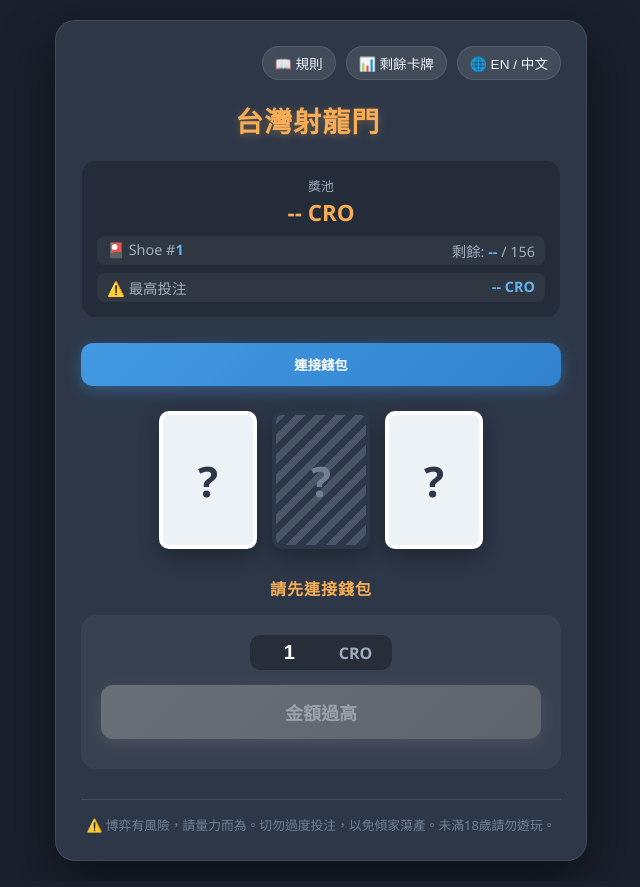
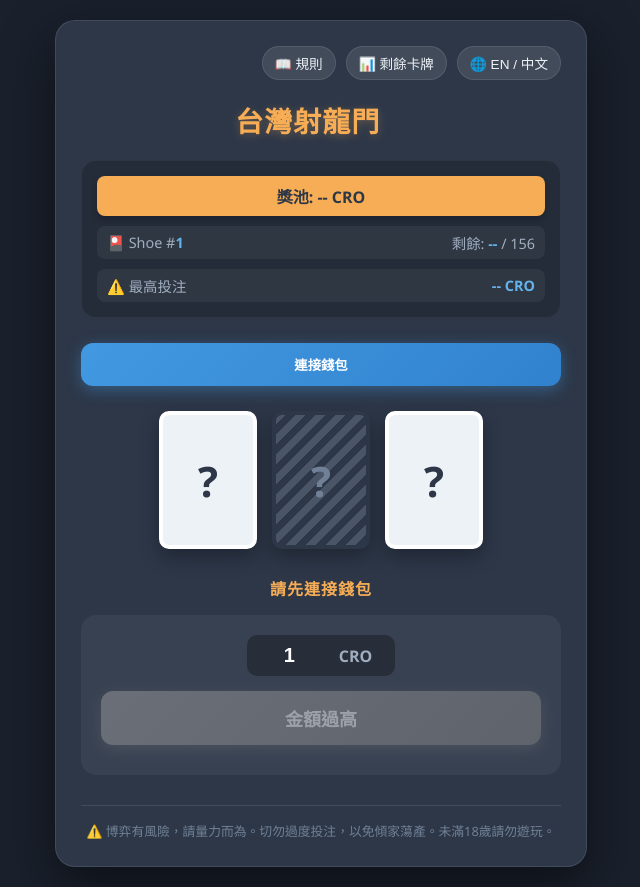
Before and after one commit to YANSUG/dragon-gate-game, a plain HTML site: page index.html in a window 1280 px wide. Shown: the whole page, without its empty margins (319-959 px from the left). Drawn offline with nearby package versions, Linux system fonts and the light colour scheme.

Commit message:
Update index.html

```diff
--- a/index.html
+++ b/index.html
@@ -76,14 +76,17 @@
             padding: 15px;
             margin-bottom: 25px;
             display: grid;
-            gap: 8px;
+            gap: 10px;
             border: 1px solid rgba(255,255,255,0.05);
         }
 
-        .pool-text {
-            font-size: 1.4em;
+        .pool-section {
+            background: var(--accent-gold);
+            color: #2d3748;
+            padding: 8px;
+            border-radius: 8px;
             font-weight: bold;
-            color: var(--accent-gold);
+            box-shadow: 0 4px 6px rgba(0,0,0,0.2);
         }
 
         .info-row {
@@ -91,9 +94,10 @@
             justify-content: space-between;
             font-size: 0.9em;
             color: var(--text-sub);
-            padding: 4px 10px;
+            padding: 6px 10px;
             background: rgba(255,255,255,0.05);
             border-radius: 8px;
+            align-items: center;
         }
         .highlight-val { color: #63b3ed; font-weight: bold; }
 
@@ -106,10 +110,14 @@
             padding: 12px;
             border-radius: 12px;
             font-weight: bold;
+            border: none;
+            cursor: pointer;
             box-shadow: 0 4px 15px rgba(66, 153, 225, 0.4);
+            transition: 0.2s;
         }
-        .wallet-addr { font-size: 0.8em; color: var(--text-sub); margin-top: 5px; }
-        .wallet-bal { font-size: 0.9em; color: var(--accent-green); font-weight: bold; }
+        .btn-connect:hover { filter: brightness(1.1); transform: translateY(-2px); }
+        .wallet-addr { font-size: 0.8em; color: var(--text-sub); margin-top: 8px; word-break: break-all; }
+        .wallet-bal { font-size: 0.9em; color: var(--accent-green); font-weight: bold; margin-top: 4px; }
 
         /* --- 撲克牌區 --- */
         .cards-area {
@@ -163,7 +171,7 @@
             margin-bottom: 15px;
             background: rgba(0,0,0,0.3);
             border-radius: 10px;
-            padding: 5px;
+            padding: 8px;
             width: fit-content;
             margin-left: auto;
             margin-right: auto;
@@ -181,11 +189,7 @@
         .input-bet:focus { outline: none; }
         .currency-label { padding-right: 15px; color: var(--text-sub); font-weight: bold; }
 
-        button {
-            border: none;
-            cursor: pointer;
-            transition: 0.2s;
-        }
+        button { border: none; cursor: pointer; transition: 0.2s; }
         button:disabled { opacity: 0.5; cursor: not-allowed; filter: grayscale(1); }
 
         .btn-action {
@@ -259,7 +263,6 @@
         .modal-card.side { width: 50px; height: 75px; font-size: 24px; opacity: 0.6; }
         .modal-card.main { width: 80px; height: 110px; font-size: 48px; z-index: 2; transition: 0.3s; }
 
-        /* 射門特效 */
         .highlight-shot .modal-card.main {
             border-color: var(--accent-gold);
             box-shadow: 0 0 30px rgba(246, 173, 85, 0.6);
@@ -269,7 +272,7 @@
 
         .btn-close {
             background: var(--panel-bg); border: 1px solid rgba(255,255,255,0.2);
-            color: white; width: 100%; padding: 12px; border-radius: 10px; margin-top: 10px;
+            color: white; width: 100%; padding: 12px; border-radius: 10px; margin-top: 10px; cursor: pointer;
         }
         .btn-close:hover { background: rgba(255,255,255,0.1); }
 
@@ -295,9 +298,8 @@
     <h1><span data-i18n="title">台灣射龍門</span> <span id="pingDot" class="ping-dot"></span></h1>
 
     <div class="dashboard">
-        <div>
-            <div style="font-size:0.8em; color:#a0aec0; margin-bottom:2px;"><span data-i18n="pool">目前獎池</span></div>
-            <div class="pool-text"><span id="poolAmount">--</span> CRO</div>
+        <div class="pool-section">
+            <span data-i18n="pool">獎池</span>: <span id="poolAmount">--</span> CRO
         </div>
 
         <div class="info-row">
@@ -385,8 +387,8 @@
 
 <script>
     // =========================================
-    // 🔥 請確認此為 V24 最新合約
-    const CONTRACT_ADDRESS = "0x6E7866bf3AB28420aA902143A9B6A36725cD965A";
+    // 🔥 已自動填入你的 DragonGateV25 遊戲合約地址
+    const CONTRACT_ADDRESS = "0x327dF512D610BEa520591b346e1F8C82E171ffEB";
     // =========================================
 
     const ABI = [
@@ -410,7 +412,6 @@
             warning: "博弈有風險，請量力而為。切勿過度投注，以免傾家蕩產。未滿18歲請勿遊玩。", play_again: "再來一局",
             rules_title: "📜 遊戲規則", close: "關閉", balance: "餘額", remain: "剩餘",
             counter_btn: "剩餘卡牌", counter_title: "📊 剩餘卡牌", counter_desc: "目前牌靴中剩餘的點數分佈 (3副牌)",
-            // 🔥 更新後的詳細規則 HTML
             rules_html: `
                 <div class="rule-item"><div class="rule-title">🎮 遊戲機制</div><p class="rule-desc">使用 3 副牌 (156張)。當牌數剩餘一半時，系統會自動洗牌。</p></div>
                 <div class="rule-item"><div class="rule-title">🔥 射門 (Shoot)</div><p class="rule-desc">第三張牌點數 <span style="color:#48bb78">介於前兩張之間</span> (不含相等) <br>➔ 贏得 <strong>2倍</strong> 賭金。</p></div>
@@ -492,7 +493,6 @@
             for(let i=1; i<=13; i++) {
                 const label = labels[i] || i;
                 const count = counts[i];
-                // 視覺提示：牌少變紅，牌多變綠
                 const colorClass = count <= 4 ? "val-low" : "val-high";
                 html += `<div class="counter-item"><div class="counter-label">${label}</div><div class="counter-val ${colorClass}">${count}</div></div>`;
             }
@@ -507,7 +507,7 @@
             signer = await provider.getSigner();
             userAddress = await signer.getAddress();
             const network = await provider.getNetwork();
-            // 支援主網 (25) 與測試網 (338)
+            // 支援 Cronos Mainnet (25) 與 Testnet (338)
             if (network.chainId !== 338n && network.chainId !== 25n) return alert("Please switch to Cronos Mainnet (25) or Testnet (338)");
 
             document.getElementById("connectBtn").style.display = "none";
@@ -542,7 +542,8 @@
     async function updateGameInfo() {
         if(!contract) return;
         try {
-            const balance = await provider.getBalance(CONTRACT_ADDRESS);
+            // 注意：這裡是呼叫遊戲合約的 getContractBalance，它會幫忙去查 Bankroll
+            const balance = await contract.getContractBalance();
             const balanceEth = parseFloat(ethers.formatEther(balance));
             document.getElementById("poolAmount").innerText = balanceEth.toFixed(2);
             currentMaxBet = balanceEth / 4;
@@ -552,7 +553,7 @@
             document.getElementById("cardsRemaining").innerText = deckStatus.remaining;
             document.getElementById("shoeCount").innerText = deckStatus.currentShoe;
             checkLimit();
-        } catch (e) {}
+        } catch (e) { console.error(e); }
     }
 
     async function updateUserBalance(address) {
```
